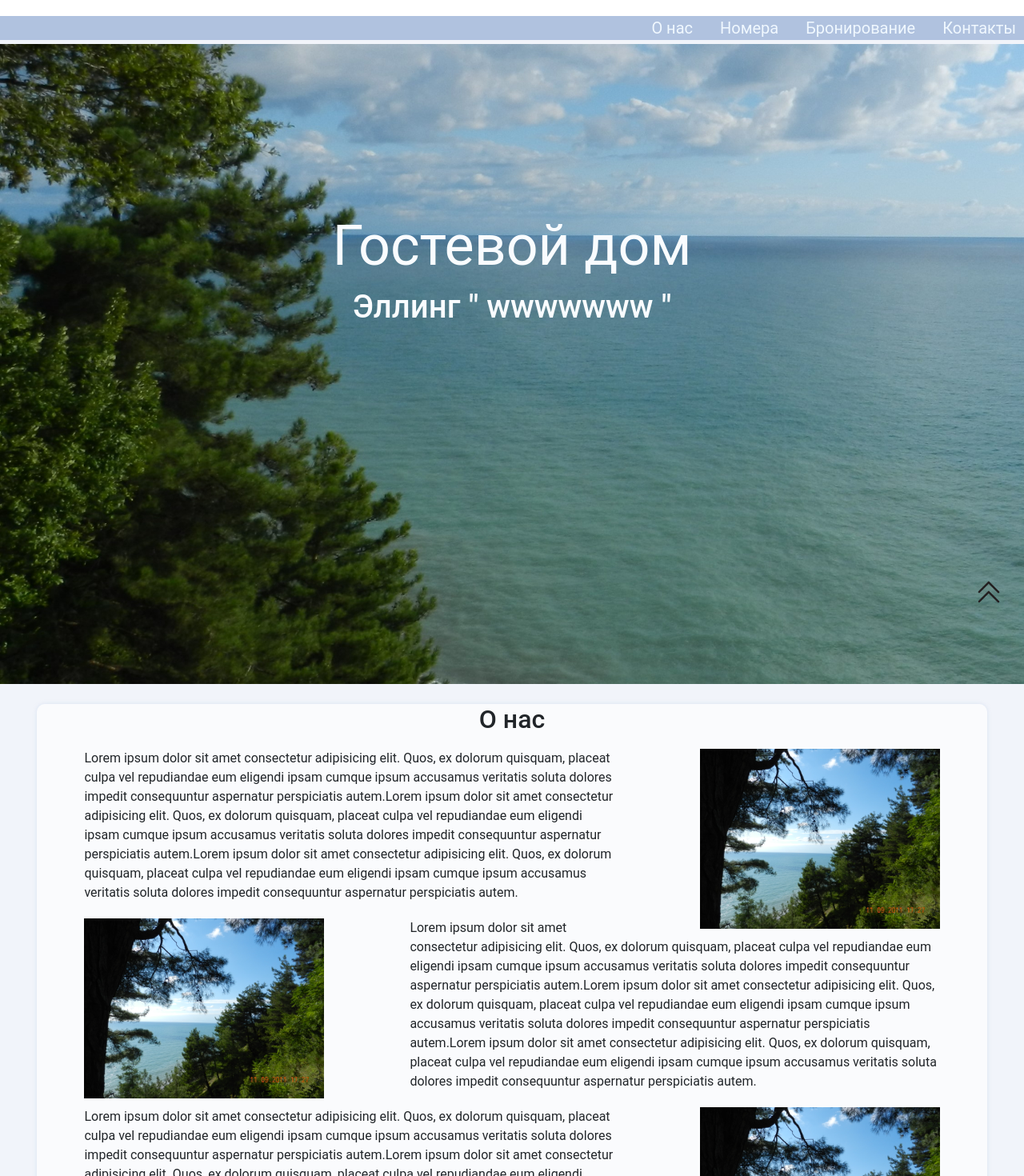
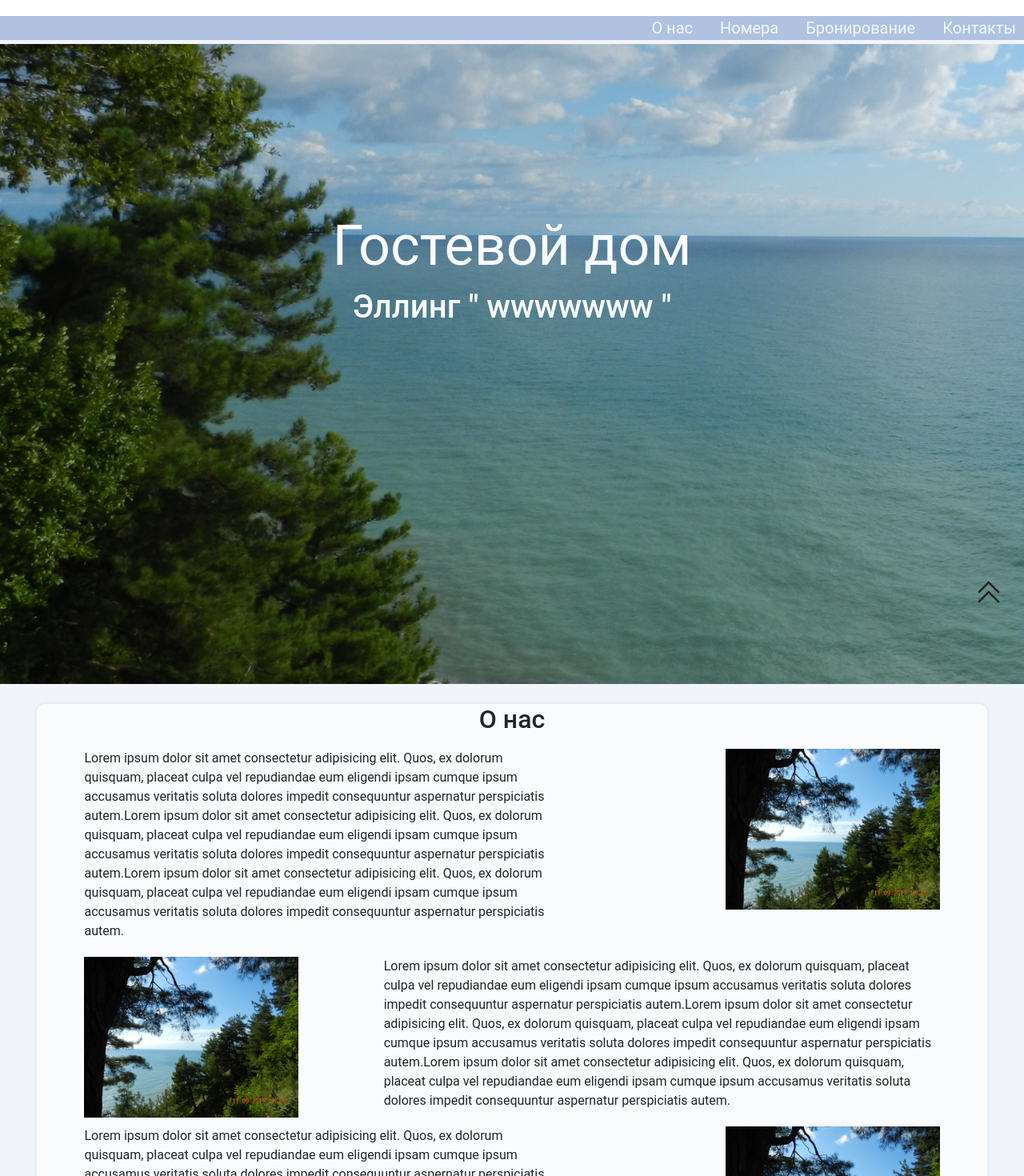
Before and after one commit to ValeriaLugovskaya/hotel_site_react, a React (Create React App) app: page / in a window 1280 px wide. Shown: the top 1470 px of the page at 80% size. Built offline with nearby package versions, Linux system fonts and the light colour scheme; no server answers.

Commit message:
css is otstoy

```diff
--- a/src/components/AboutUs/aboutUs.scss
+++ b/src/components/AboutUs/aboutUs.scss
@@ -18,16 +18,16 @@
 }
 
 .left{
-width:300px;
+width:25%;
 float:left;
 margin-right:10%;
 }
 
 
 .rigth{
-    width:300px;
+    width:25%;
     float:right;
-    margin-left:10%;
+    margin-left:20%;
 }
 
 .info_content_text{
```
